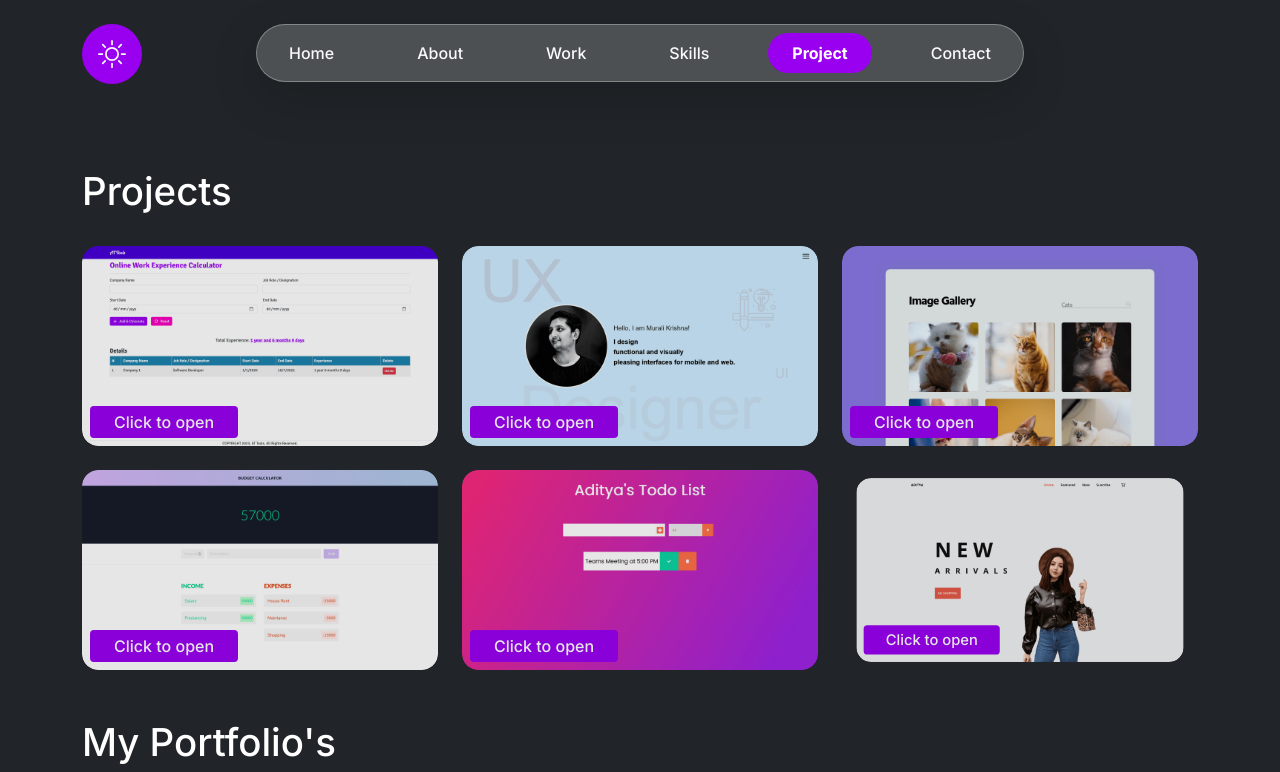
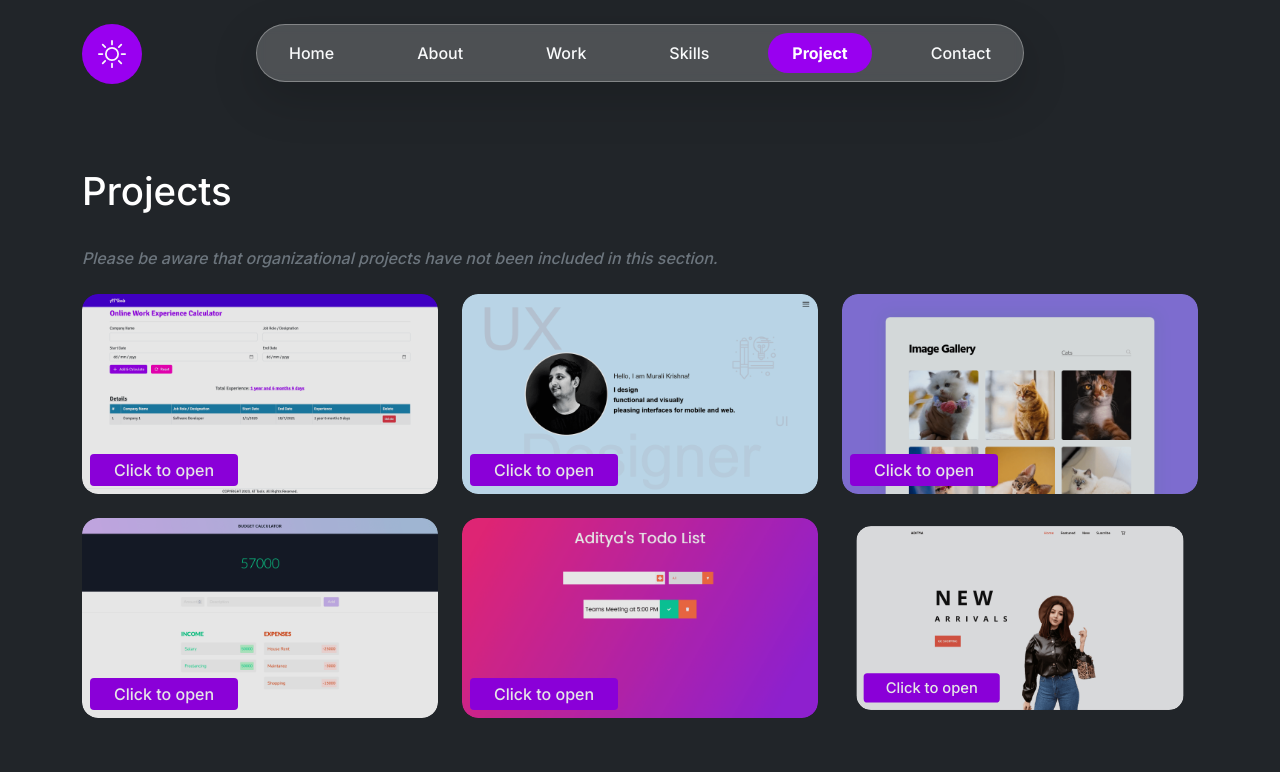
Before and after one commit to iamadityanarayan/my-portfolio, a React (Vite) app: page /projects in a window 1280 px wide. Shown: the top 772 px of the page. Built offline with nearby package versions, Linux system fonts and the light colour scheme.

Commit message:
added a note

```diff
--- a/src/pages/Project/Project.tsx
+++ b/src/pages/Project/Project.tsx
@@ -8,6 +8,7 @@ const Project = () => {
   return (
     <section className='project-section py-3'>
       <Title title='Projects' />
+      <p className='mb-4 fst-italic text-secondary'>Please be aware that organizational projects have not been included in this section.</p>
       <Mode className='end-0 pe-4' />
       <div className='proejcts-contents'>
         <ProjectsList data={projectsData} />
```
